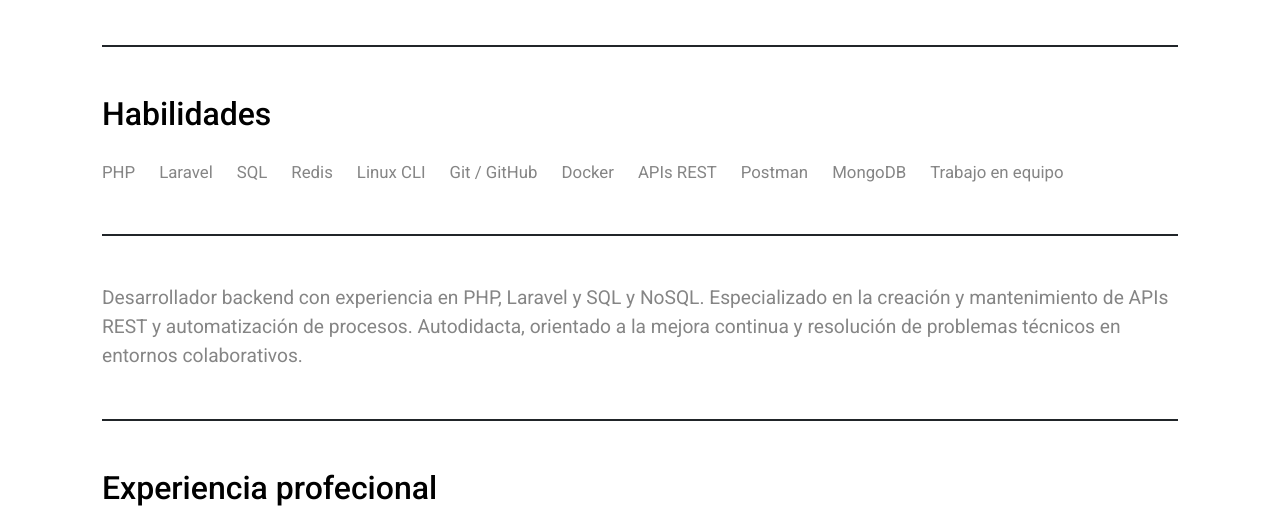
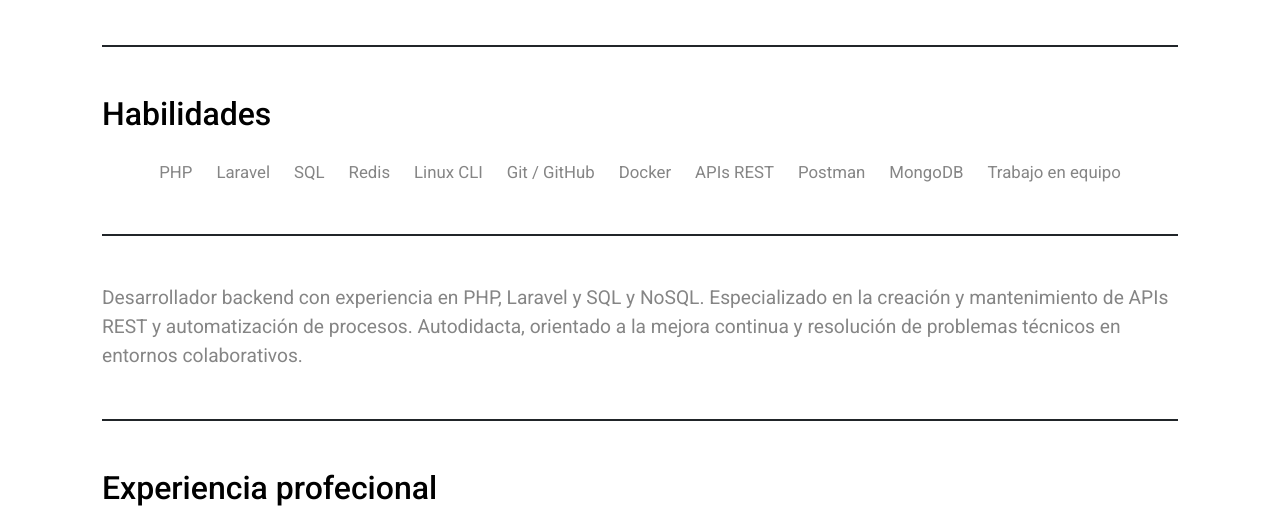
Before and after one commit to ivn-gonzalez/cv, a plain HTML site: page index.html in a window 1280 px wide. Shown: the part 217-745 px from the top of the page. Drawn offline with nearby package versions, Linux system fonts and the light colour scheme.

Commit message:
Deploying to gh-pages from @ ivn-gonzalez/cv@73ce536cde154b5a65c68bf63378cd121422e582 🚀

```diff
--- a/index.html
+++ b/index.html
@@ -66,7 +66,7 @@
 
     <div class="border-bottom border-2 border-print-0 border-dark mb-5 pb-5 pb-print-0 mb-print-1">
         <h3 class="h2 screen mb-4"> Habilidades </h3>
-        <div class="row align-items-center">
+        <div class="row justify-content-center">
             <div class="col-auto text-end">
                 <small>PHP</small>
             </div>
```
Also changed, not shown: 1 other file.
